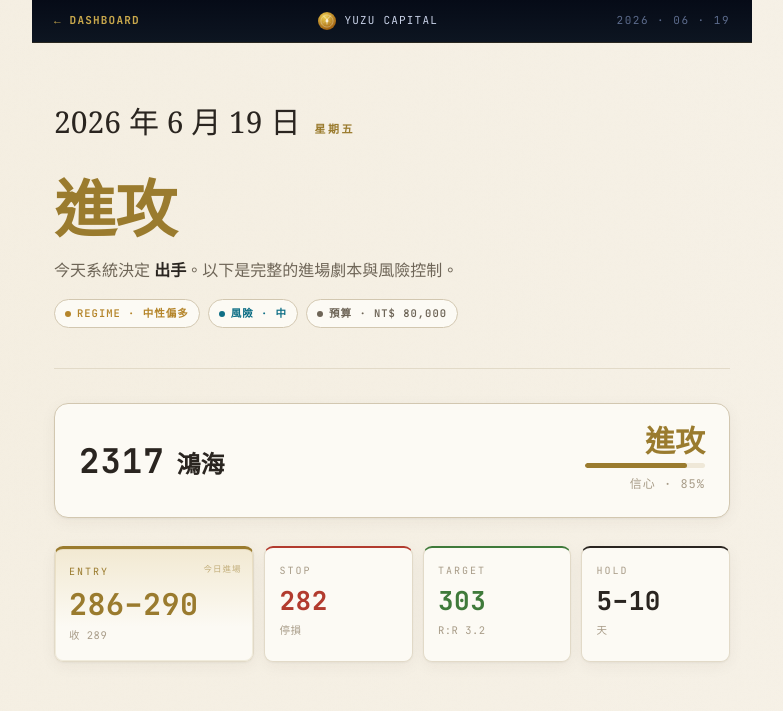
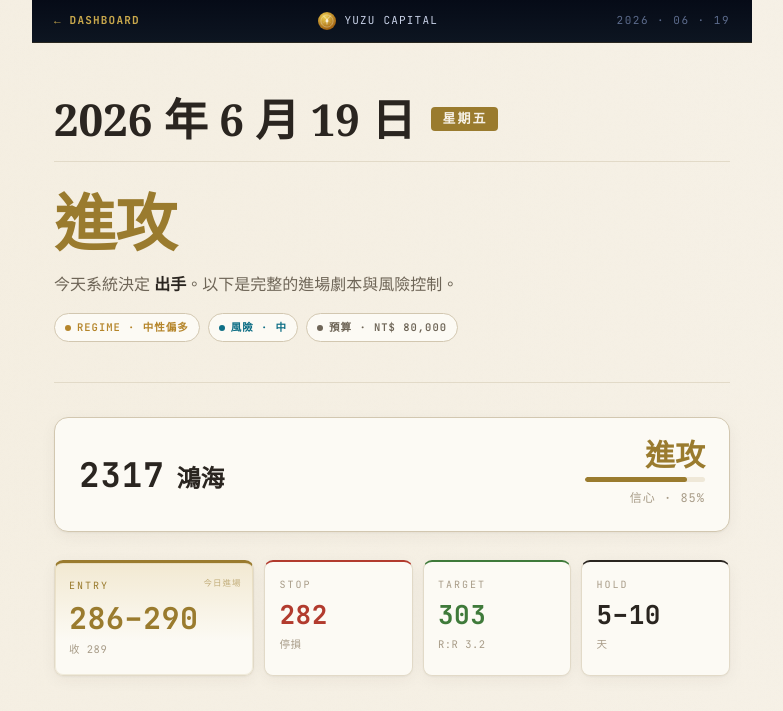
Before and after one commit to ianian22493/investment-ai, a plain HTML site: page picks/template.html in a window 1280 px wide. Shown: the top 711 px of the page, without its empty margins (248-1031 px from the left). Drawn offline with Linux system fonts and the light colour scheme.

Commit message:
fix(picks): bump hero date even bigger + underline rule
Previous bump (22-30px) wasn't prominent enough — date still
looked subordinate to the giant verdict text.

This pass:
- 30-44px (was 22-30px) · weight 700 (was 500)
- adds 1px bottom border + 18px padding-bottom
  → creates visual separation, makes the date feel like a
    "section heading" / newspaper masthead
- weekday badge: gold fill background with paper text (was
  gold text only) · padded pill shape · always reads as a
  proper "Friday" stamp next to the date

Co-Authored-By: Claude Opus 4.7 <noreply@anthropic.com>

```diff
--- a/picks/picks.css
+++ b/picks/picks.css
@@ -108,20 +108,28 @@ a:hover{text-decoration:underline; text-underline-offset:3px}
 }
 .hero-date{
   font-family:var(--serif);
-  font-size:clamp(22px, 4.5vw, 30px);
+  font-size:clamp(30px, 6vw, 44px);
   letter-spacing:0;
   color:var(--ink);
-  font-weight:500;
+  font-weight:700;
   text-transform:none;
-  margin-bottom:22px;
-  display:flex; align-items:baseline; gap:14px; flex-wrap:wrap;
+  margin-bottom:24px;
+  padding-bottom:18px;
+  border-bottom:1px solid var(--line);
+  display:flex; align-items:baseline; gap:16px; flex-wrap:wrap;
+  line-height:1.1;
 }
 .hero-date .weekday{
   font-family:var(--mono);
-  font-size:11px; letter-spacing:2.5px;
-  color:var(--gold);
+  font-size:13px; letter-spacing:2px;
+  color:var(--paper);
+  background:var(--gold);
   text-transform:uppercase;
   font-weight:700;
+  padding:5px 11px;
+  border-radius:4px;
+  letter-spacing:2px;
+  align-self:center;
 }
 .hero-chiprow{display:flex; gap:8px; flex-wrap:wrap}
 .chip{
```
